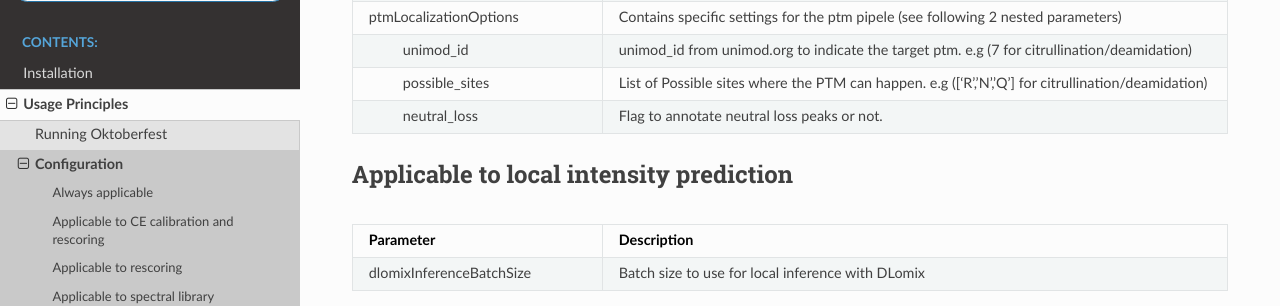
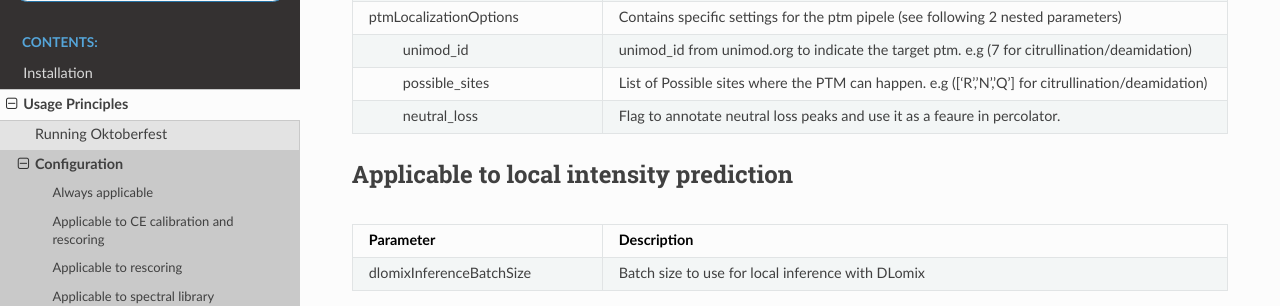
Before and after one commit to wilhelm-lab/oktoberfest, a Sphinx documentation site: the page built from docs/config.rst, in a window 1280 px wide and 900 px high, scrolled down 2943 px. Shown: the part 151-457 px from the top of the window. Built offline with Sphinx 7.4.7 and the Read the Docs theme 3.1.0, drawn with Linux system fonts in a browser that asks for light colours.

Commit message:
fix documenation and cleanup tutorial

```diff
--- a/docs/_key_contributors.rst
+++ b/docs/_key_contributors.rst
@@ -6,7 +6,7 @@
    * `Wassim Gabriel <https://github.com/WassimG>`_
    * `Victor-George Giurcoiu <https://github.com/victorgiurcoiu>`_
    * `Firas Hamood <https://github.com/fhamood>`_
-   * `Cecilia Jensen`
+   *  Cecilia Jensen
    * `Mostafa Kalhor <https://github.com/mostafakalhor>`_
    * `Ludwig Lautenbacher <https://github.com/LLautenbacher>`_
    * `Julian Mueller <https://github.com/jmueller95>`_
--- a/docs/config.rst
+++ b/docs/config.rst
@@ -164,7 +164,7 @@ Applicable to PTM pipeline
    +----------------------------+--------------------------------------------------------------------------------------------------------------------------------------------------------------------+
    |     possible_sites         | List of Possible sites where the PTM can happen. e.g (['R','N','Q'] for citrullination/deamidation)                                                                |
    +----------------------------+--------------------------------------------------------------------------------------------------------------------------------------------------------------------+
-   |     neutral_loss           | Flag to annotate neutral loss peaks or not.                                                                                                                        |
+   |     neutral_loss           | Flag to annotate neutral loss peaks and use it as a feaure in percolator.                                                                                          |
    +----------------------------+--------------------------------------------------------------------------------------------------------------------------------------------------------------------+
 
 Applicable to local intensity prediction
```
Also changed, not shown: 1 other file.
